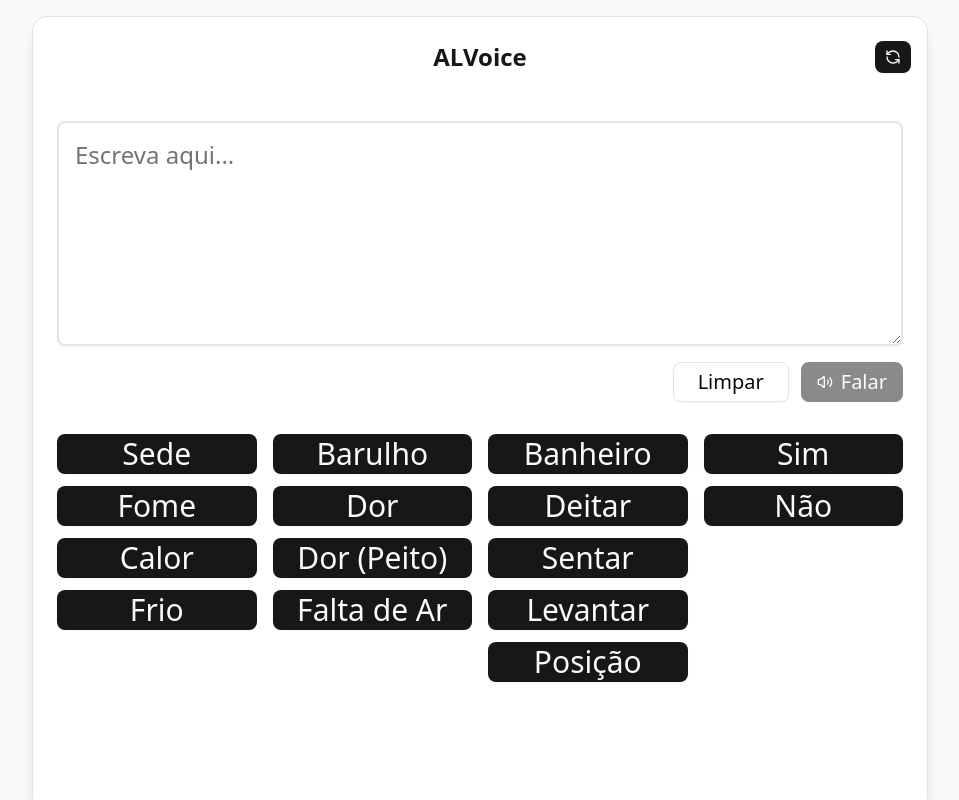
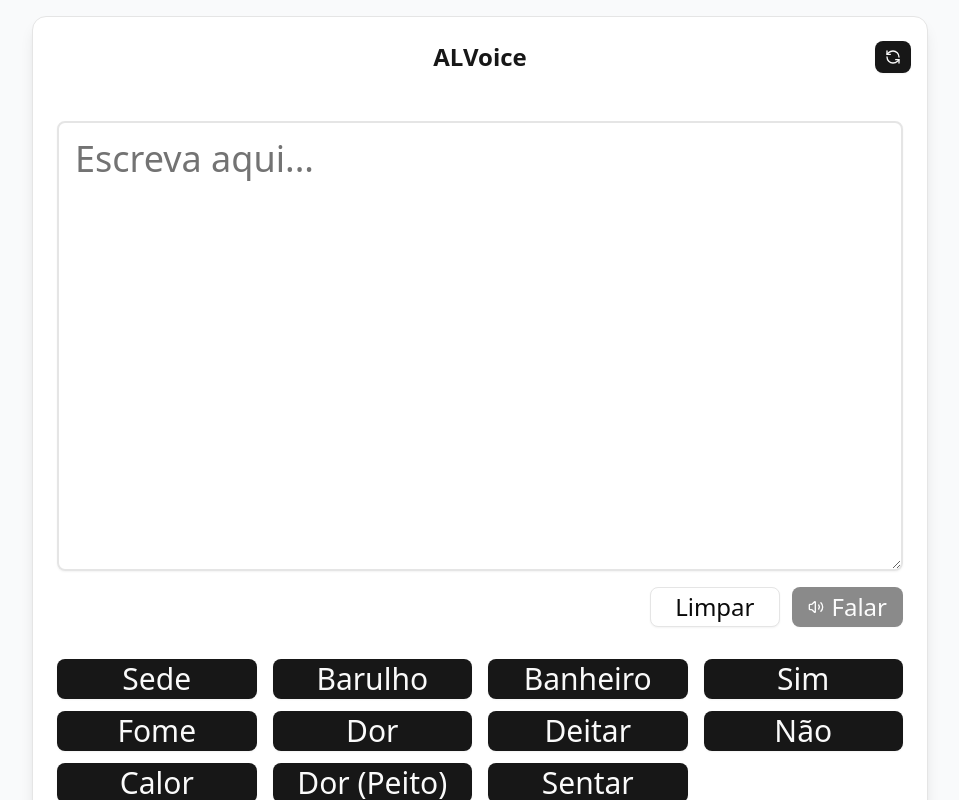
Before and after one commit to lobobruno/als-communication-interface, a Next.js app: page / in a window 1280 px wide. Shown: the top 800 px of the page, without its empty margins (160-1119 px from the left). Built offline with nearby package versions, Linux system fonts and the light colour scheme.

Commit message:
:zap: textarea size

```diff
--- a/src/app/page.tsx
+++ b/src/app/page.tsx
@@ -4,7 +4,14 @@ import { ElevenLabsClient, play } from "elevenlabs";
 import { Button } from "@/components/ui/button";
 import { Card, CardContent, CardHeader, CardTitle } from "@/components/ui/card";
 import { Textarea } from "@/components/ui/textarea";
-import { LoaderCircle, Pause, Play, Share, Volume2, RefreshCcw } from "lucide-react";
+import {
+	LoaderCircle,
+	Pause,
+	Play,
+	RefreshCcw,
+	Share,
+	Volume2,
+} from "lucide-react";
 import { useRef, useState } from "react";
 
 import { PlayAudioButton } from "@/components/audio-button";
@@ -138,7 +145,7 @@ export default function ALSCommunicationInterface() {
 			{ txt: "Deitar", src: "/audio/deitar.mp3" },
 			{ txt: "Sentar", src: "/audio/sentar.mp3" },
 			{ txt: "Levantar", src: "/audio/levantar.mp3" },
-			{ txt: "Posição", src: "/audio/posicao.mp3" },
+			// { txt: "Posição", src: "/audio/posicao.mp3" },
 		],
 		[
 			{ txt: "Sim", src: "/audio/sim.mp3" },
@@ -190,12 +197,12 @@ export default function ALSCommunicationInterface() {
 					{/* Message input area */}
 					<div className="space-y-4">
 						<Textarea
-							rows={4}
+							rows={10}
 							ref={textareaRef}
 							value={message}
 							onChange={(e) => setMessage(e.target.value)}
 							placeholder="Escreva aqui..."
-							className="w-full min-h-[225px] text-2xl p-4 border-2 focus:border-primary"
+							className="w-full min-h-[450px] text-4xl p-4 border-2 focus:border-primary"
 							aria-label="Message input"
 						/>
 
@@ -204,7 +211,7 @@ export default function ALSCommunicationInterface() {
 								variant="outline"
 								size="lg"
 								onClick={clearMessage}
-								className="text-xl"
+								className="text-2xl"
 							>
 								Limpar
 							</Button>
@@ -212,7 +219,7 @@ export default function ALSCommunicationInterface() {
 								//onClick={speakMessage}
 								onClick={handleSpeak2}
 								size="lg"
-								className="gap-2 text-xl"
+								className="gap-2 text-2xl"
 								disabled={!message || isGenarating || isPlaying === message}
 							>
 								{isGenarating ? (
--- a/src/components/ui/button.tsx
+++ b/src/components/ui/button.tsx
@@ -24,6 +24,7 @@ const buttonVariants = cva(
 				default: "h-9 px-4 py-2 has-[>svg]:px-3",
 				sm: "h-8 rounded-md gap-1.5 px-3 has-[>svg]:px-2.5",
 				lg: "h-10 rounded-md px-6 has-[>svg]:px-4",
+				xl: "h-12 rounded-md px-8 has-[>svg]:px-5",
 				icon: "size-9",
 			},
 		},
```
Also changed, not shown: src/components/ui/textarea.tsx (+5 -5 lines).
